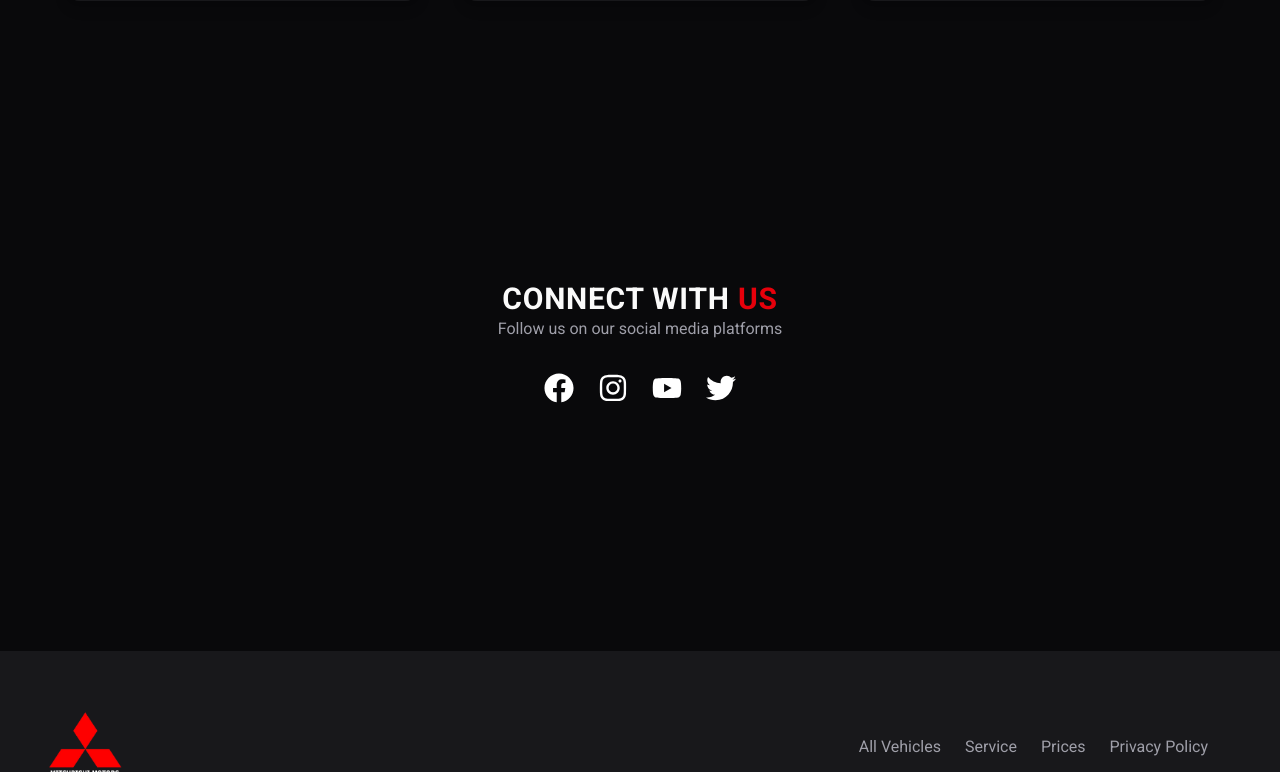
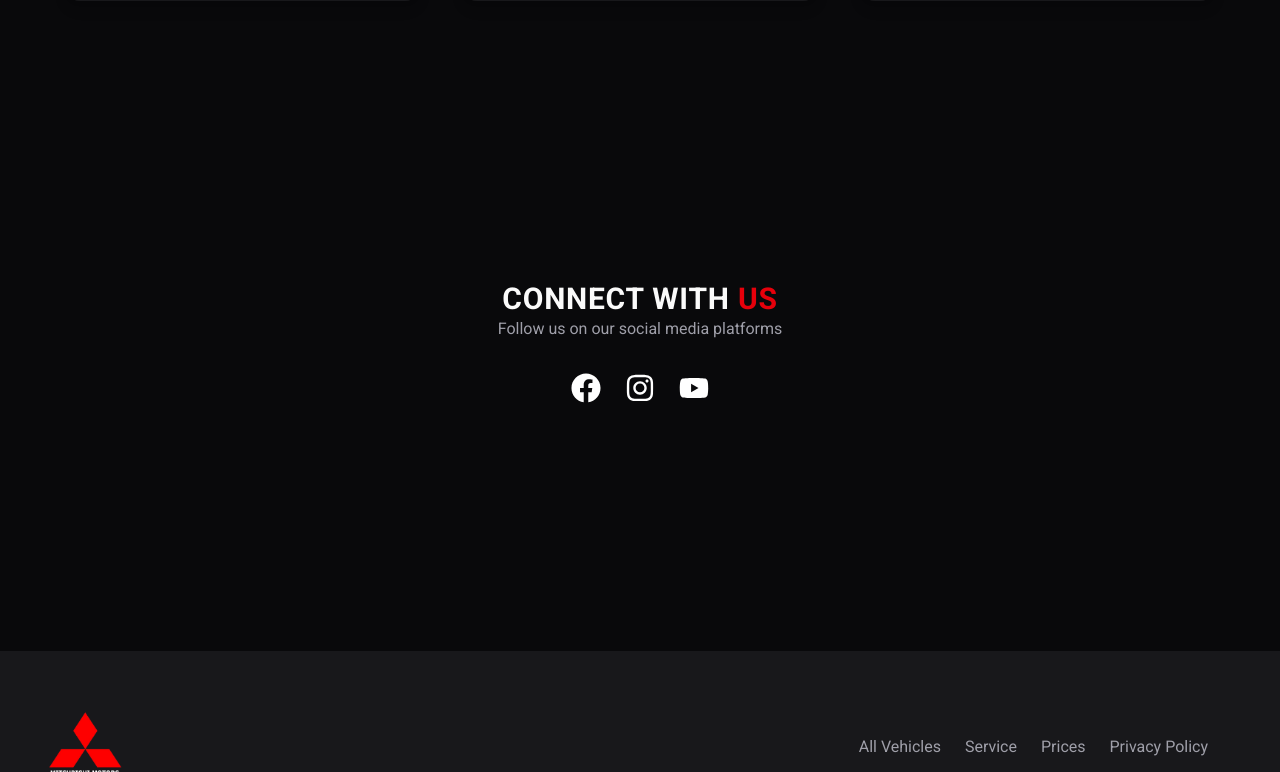
Before and after one commit to AJamesGit01/Jabez-Bacoor-Mitsubishi-Motors-Website, a React (Vite) app: page / in a window 1280 px wide. Shown: the part 11228-12000 px from the top of the page. Built offline with nearby package versions, Linux system fonts and the light colour scheme.

Commit message:
Update Contacts.jsx

```diff
--- a/src/pages/home/contacts/Contacts.jsx
+++ b/src/pages/home/contacts/Contacts.jsx
@@ -20,9 +20,6 @@ const Contacts = () => {
         <a href="https://www.youtube.com/c/MitsubishiMotorsPhilippines" target="_blank" rel="noopener noreferrer" className="hover:text-red-500 transition-colors">
           <FaYoutube />
         </a>
-        <a href="https://x.com/mitsucars" target="_blank" rel="noopener noreferrer" className="hover:text-sky-400 transition-colors">
-          <FaTwitter />
-        </a>
       </div>
     </section>
   );
```
